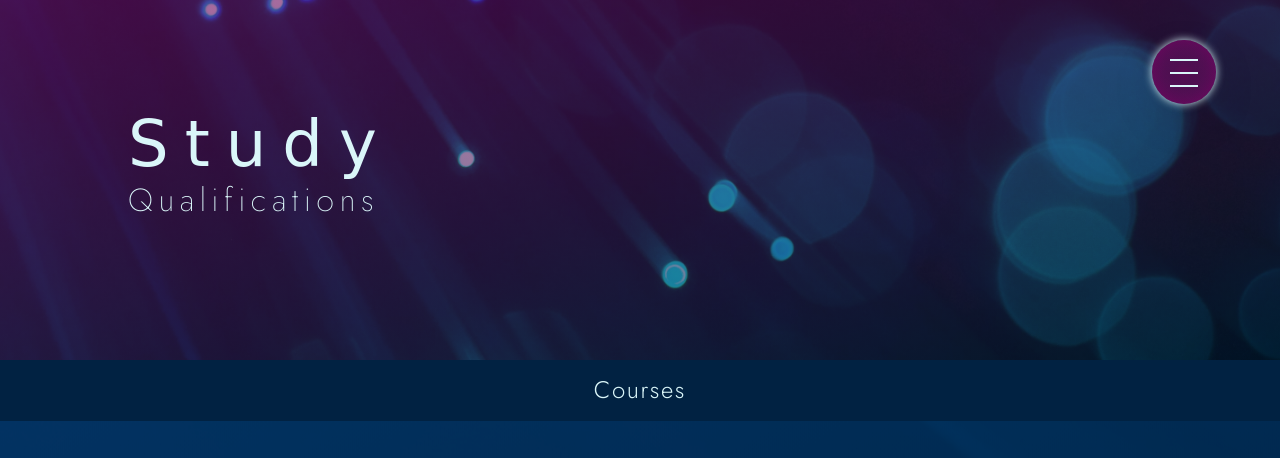
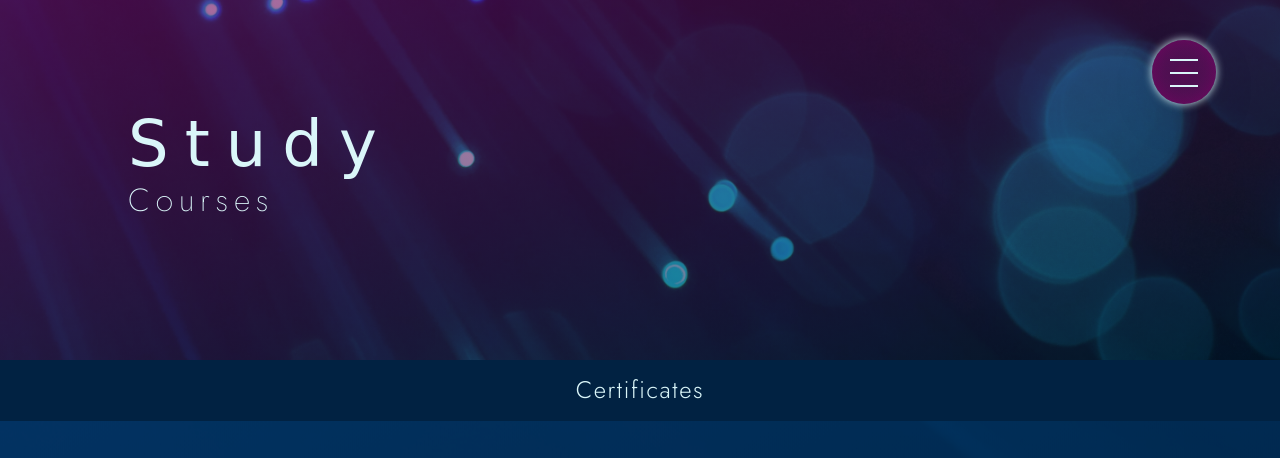
Before and after one commit to HRHTaggers/portfolio, a plain HTML site: page study.html in a window 1280 px wide. Shown: the top 458 px of the page. Drawn offline with nearby package versions, Linux system fonts and the light colour scheme; a web font is replaced by a local one.

Commit message:
Updated study page headings

```diff
--- a/study.html
+++ b/study.html
@@ -77,7 +77,7 @@
                 </div>
                 <div class="header__heading-secondary">
                     <div class="header__heading-secondary--subtitle">
-                        Qualifications
+                        Courses
                     </div>
                 </div>
             </section>
@@ -86,7 +86,7 @@
             <section class="study">
                 <div class="study__title--background">
                     <h3 class="subsection-heading-secondary">
-                        Courses
+                        Certificates
                     </h3>
                 </div>
                 <div class="study__row row">
```
